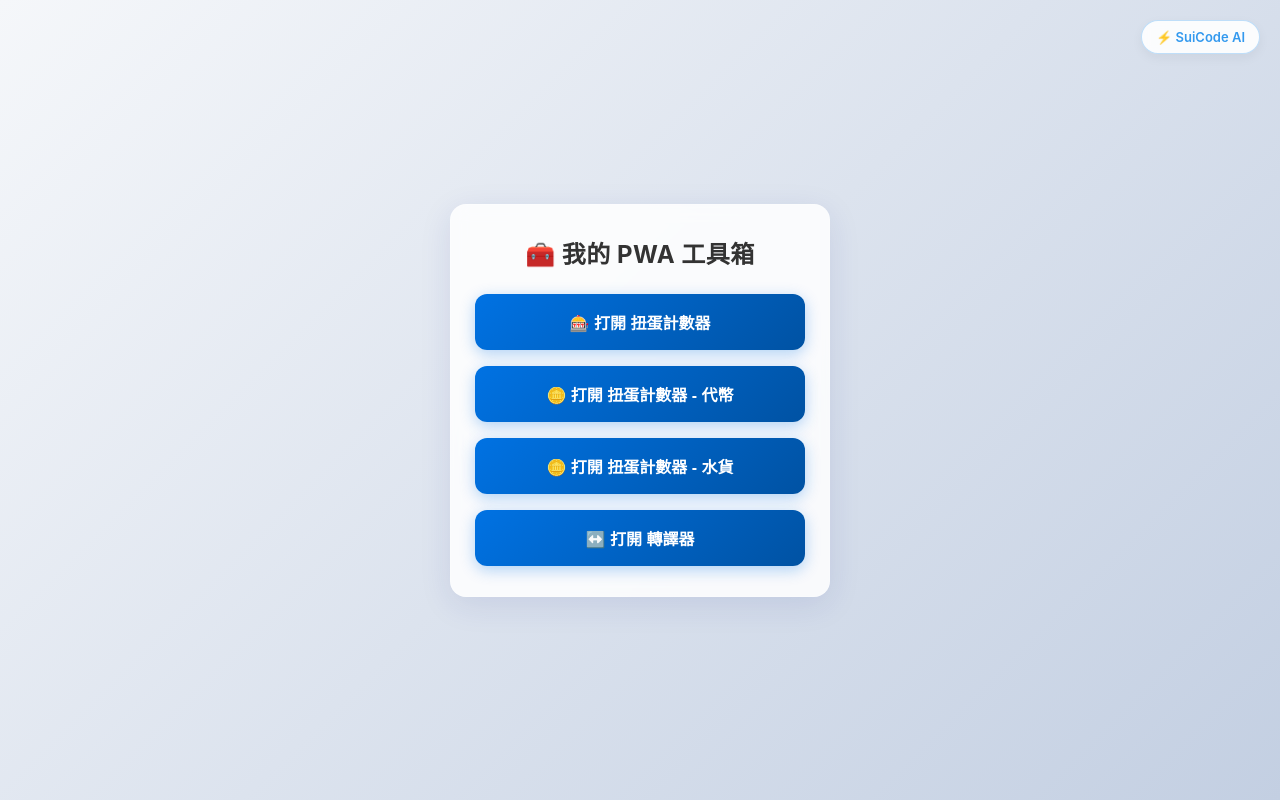
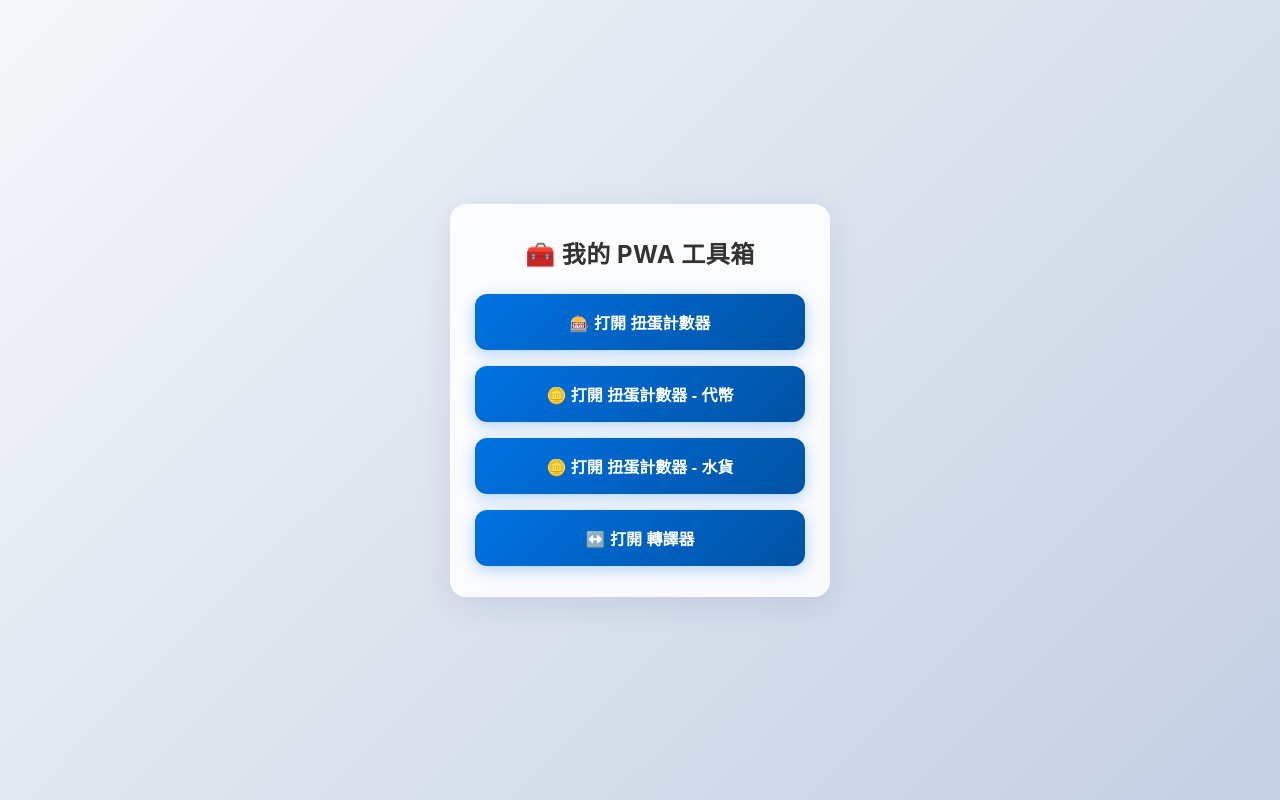
Before and after one commit to kenyu99/capsule-toy, a plain HTML site: page index.html in a window 1280 px wide. Drawn offline with Linux system fonts and the light colour scheme.

Commit message:
Remove SuiCode AI button from index.html
Removed SuiCode AI button from the top right corner of the page.

```diff
--- a/index.html
+++ b/index.html
@@ -27,39 +27,6 @@
             margin: 0;
             box-sizing: border-box;
             position: relative;
-        }
-
-        /* 右上角 SuiCode AI 小按鈕 */
-        .ai-mini-btn {
-            position: absolute;
-            top: 20px;
-            right: 20px;
-            background: rgba(255, 255, 255, 0.9);
-            color: #3399EE;
-            border: 1px solid rgba(51, 153, 238, 0.3);
-            padding: 8px 14px;
-            font-size: 13px;
-            font-weight: 600;
-            border-radius: 20px;
-            cursor: pointer;
-            box-shadow: 0 4px 12px rgba(0, 0, 0, 0.05);
-            transition: all 0.3s ease;
-            display: flex;
-            align-items: center;
-            gap: 6px;
-            backdrop-filter: blur(4px);
-            text-decoration: none;
-        }
-
-        .ai-mini-btn:hover {
-            background: #3399EE;
-            color: white;
-            transform: translateY(-2px);
-            box-shadow: 0 6px 16px rgba(51, 153, 238, 0.3);
-        }
-
-        .ai-mini-btn:active {
-            transform: translateY(0);
         }
 
         /* 主容器 */
@@ -133,11 +100,6 @@
 </head>
 <body>
 
-    <!-- 右上角 SuiCode AI 快捷按鈕 -->
-    <a href="https://kenyu99.github.io/SuiCode" class="ai-mini-btn">
-        ⚡ SuiCode AI
-    </a>
-
     <!-- 主工具箱卡片 -->
     <div class="container">
         <h1>🧰 我的 PWA 工具箱</h1>
```
